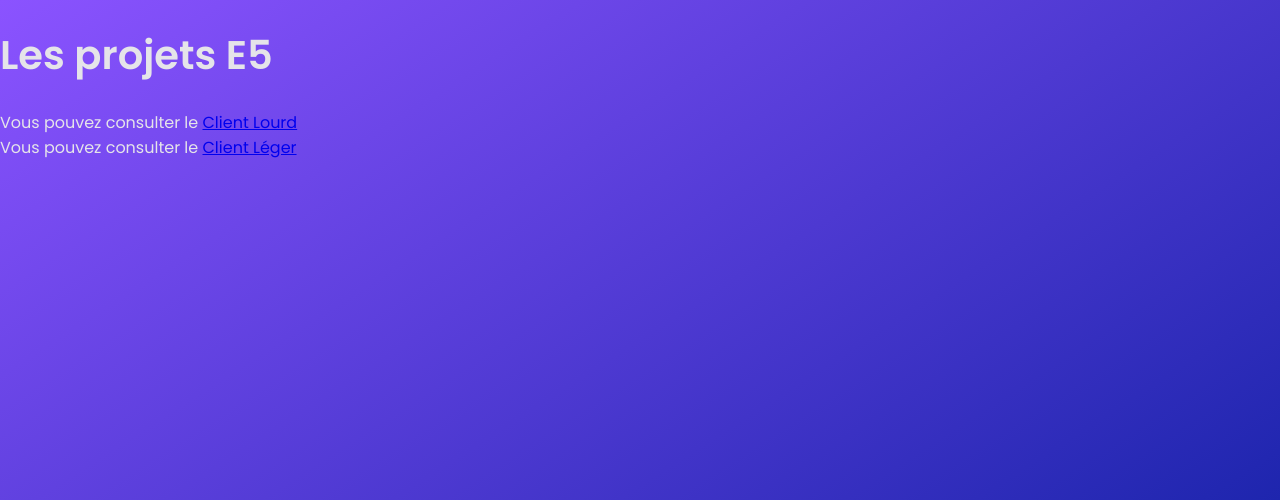
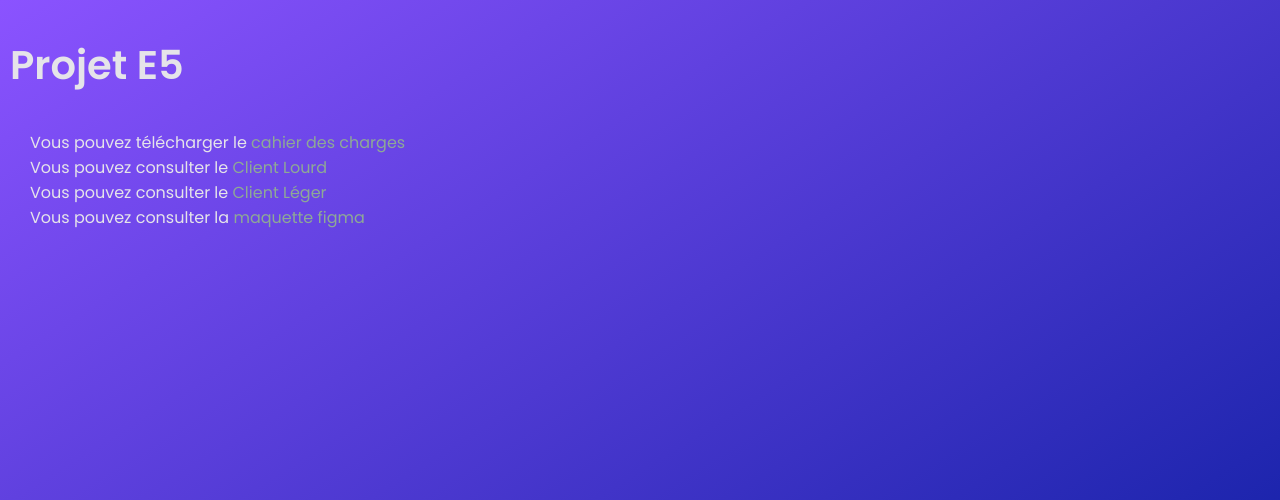
Before and after one commit to FirasJemaa/E4, a PHP site: page /taskmastery.html in a window 1280 px wide. Shown: the top 500 px of the page. Run offline with PHP 8.4, Linux system fonts and the light colour scheme.

Commit message:
mettre a jour les données du portfolio

```diff
--- a/assets/style/taskmastery.css
+++ b/assets/style/taskmastery.css
@@ -1 +1,15 @@
 @import url(style.css);
+
+section {
+    padding : 10px;
+}
+section ul{
+    list-style-type: none;
+    padding: 10px;
+    margin: 10px;
+}
+
+section a {
+    text-decoration: none;
+    color: var(--clr-second);
+}
--- a/index.html
+++ b/index.html
@@ -297,7 +297,7 @@
                 <div class="card__data">
                     <span class="card__description">Projet BTS</span>
                     <h2 class="card__title">PHP Laravel</h2>
-                    <a href="./index.html" class="card__button">Voir plus</a>
+                    <a href="./clientLeger.html" class="card__button">Voir plus</a>
                 </div>
             </article>
 
@@ -307,7 +307,7 @@
                 <div class="card__data">
                     <span class="card__description">Projet BTS</span>
                     <h2 class="card__title">C# WPF</h2>
-                    <a href="./index.html" class="card__button">Voir plus</a>
+                    <a href="./clientLourd.html" class="card__button">Voir plus</a>
                 </div>
             </article>
         </div>
--- a/taskmastery.html
+++ b/taskmastery.html
@@ -1,15 +1,23 @@
 <!DOCTYPE html>
 <html lang="fr">
+
 <head>
     <meta charset="UTF-8">
     <meta name="viewport" content="width=device-width, initial-scale=1.0">
     <title>TaskMastery</title>
     <link rel="stylesheet" href="./assets/style/taskmastery.css">
 </head>
+
 <body>
-    <h2>Les projets E5</h2>
-    <!-- Deux liens : client léger et client lourd-->
-    <p>Vous pouvez consulter le <a href="clientLourd.html">Client Lourd</a></p>
-    <p>Vous pouvez consulter le <a href="clientLeger.html">Client Léger</a></p>
+    <section>
+        <h2>Projet E5</h2>
+        <!-- Deux liens : client léger et client lourd-->
+        <ul>
+        <li>Vous pouvez télécharger le <a href="./assets/Cahier_des_charges.pdf" download="Cahier_des_charges.pdf">cahier des charges</a>
+        <li>Vous pouvez consulter le <a href="clientLourd.html">Client Lourd</a></li>
+        <li>Vous pouvez consulter le <a href="clientLeger.html">Client Léger</a></li>
+        <li>Vous pouvez consulter la <a href="https://www.figma.com/community/file/1376656929608591394">maquette figma</a></li></ul>
+    </section>
 </body>
+
 </html>
```
Also changed, not shown: 1 other file.
